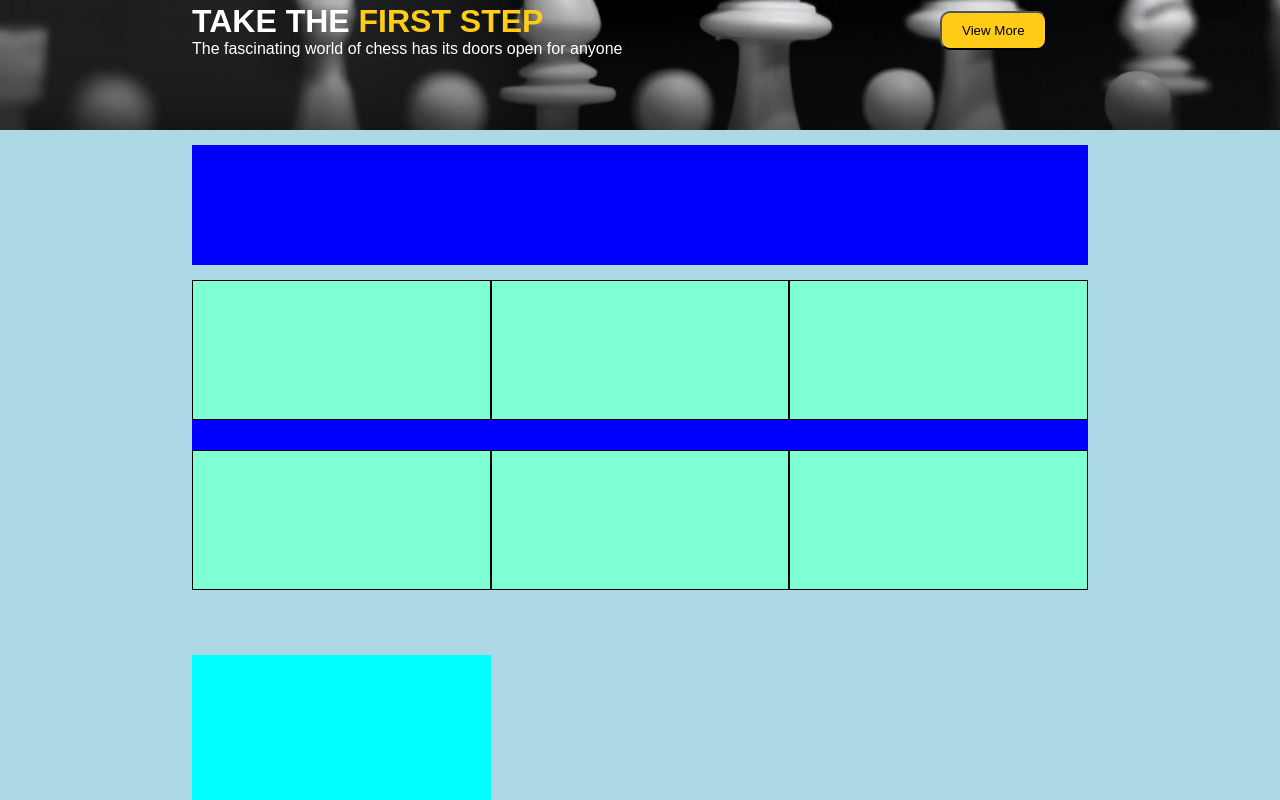
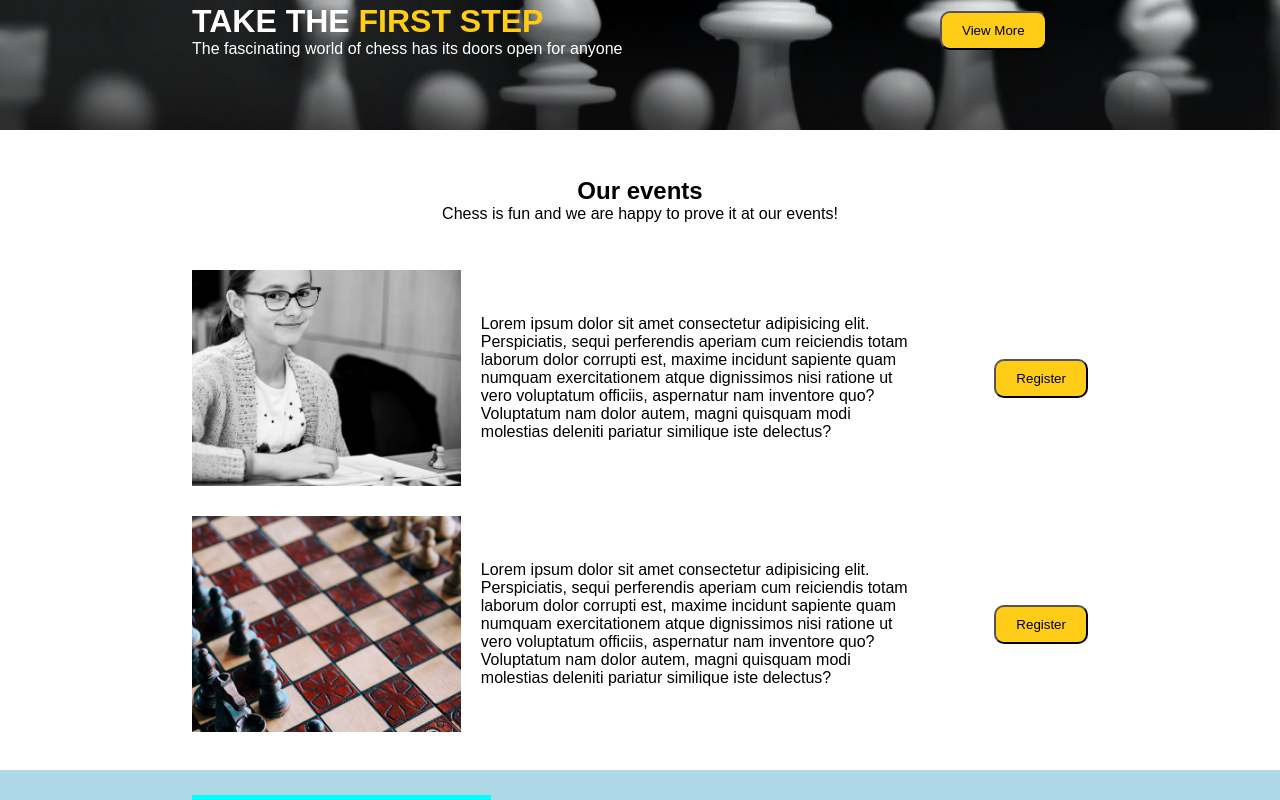
Before and after one commit to Gabr19/proj-html-vuejs, a Vue app: page / in a window 1280 px wide. Shown: the part 2220-3020 px from the top of the page. Built offline with nearby package versions, Linux system fonts and the light colour scheme.

Commit message:
Our events section

```diff
--- a/src/components/AppMain.vue
+++ b/src/components/AppMain.vue
@@ -251,6 +251,14 @@ export default {
 <div class="container-our-events">
   <div class="top-our-events">
     <div class="container-center">
+      <div>
+        <h2>
+          Our events
+        </h2>
+        <p>
+          Chess is fun and we are happy to prove it at our events!
+        </p>
+      </div>
 
     </div>
   </div>
@@ -259,25 +267,29 @@ export default {
 
       <div class="first-row">
         <div class="left">
-
+          <img src="../images/mt-2236-home-img4.jpg" alt="">
         </div>
         <div class="center">
-
+          Lorem ipsum dolor sit amet consectetur adipisicing elit. Perspiciatis, sequi perferendis aperiam cum reiciendis totam laborum dolor corrupti est, maxime incidunt sapiente quam numquam exercitationem atque dignissimos nisi ratione ut vero voluptatum officiis, aspernatur nam inventore quo? Voluptatum nam dolor autem, magni quisquam modi molestias deleniti pariatur similique iste delectus?
         </div>
         <div class="right">
-
+          <button class="button-yellow">
+            Register
+          </button>
         </div>
       </div>
 
       <div class="second-row">
         <div class="left">
-
+          <img src="../images/mt-2236-home-img5.jpg" alt="">
         </div>
         <div class="center">
-
+          Lorem ipsum dolor sit amet consectetur adipisicing elit. Perspiciatis, sequi perferendis aperiam cum reiciendis totam laborum dolor corrupti est, maxime incidunt sapiente quam numquam exercitationem atque dignissimos nisi ratione ut vero voluptatum officiis, aspernatur nam inventore quo? Voluptatum nam dolor autem, magni quisquam modi molestias deleniti pariatur similique iste delectus?
         </div>
         <div class="right">
-
+          <button class="button-yellow">
+            Register
+          </button>
         </div>
       </div>
 
--- a/src/components/styles/main.scss
+++ b/src/components/styles/main.scss
@@ -250,56 +250,61 @@
 
 .container-our-events{
   width: 100vw;
-  height: 500px;
-  background-color: lightblue;
+  height: 600px;
 
   .top-our-events{
-    height: 30%;
+    height: 10%;
     display: flex;
     justify-content: center;
     align-items: center;
+    margin: 40px 0;
 
       .container-center{
-        text-align: center;
-        background-color: blue;
+        display: flex;
+        justify-content: center;
+        align-items: center;
       }
   }
 
   .bottom-our-events{
-    height: 70%;
+    height: 90%;
     display: block;
     display: flex;
     justify-content: center;
 
     .container-center{
-      background-color: blue;
       flex-wrap: wrap;
 
-      .first-row{
+      .first-row, .second-row{
         height: 50%;
         width: 100%;
-        background-color: aquamarine;
         display: flex;
         margin-bottom: 30px;
 
-          .left, .center, .right{
+          .left{
             height: 100%;
-            width: calc(100% / 3);
-            border: 1px solid black;
+            width: 30%;
+            img{
+              height: 100%;
+              width: 100%;
+              object-fit: cover;
+            }
         }
+          .center{
+          height: 100%;
+          width: 50%;
+          display: flex;
+          justify-content: center;
+          align-items: center;
+          padding-left: 20px;
       }
-
-      .second-row{
-        height: 50%;
-        width: 100%;
-        background-color: aquamarine;
-        display: flex;
-
-          .left, .center, .right{
+          .right{
             height: 100%;
-            width: calc(100% / 3);
-            border: 1px solid black;
-          }
+            width: 20%;
+            display: flex;
+            justify-content: flex-end;
+            align-items: center;
+        }
       }
     }
   }
```
